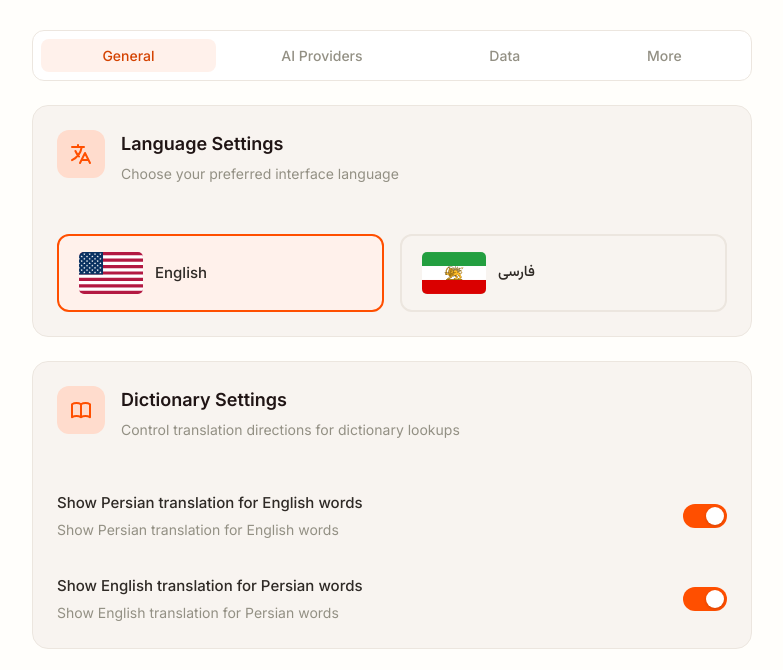
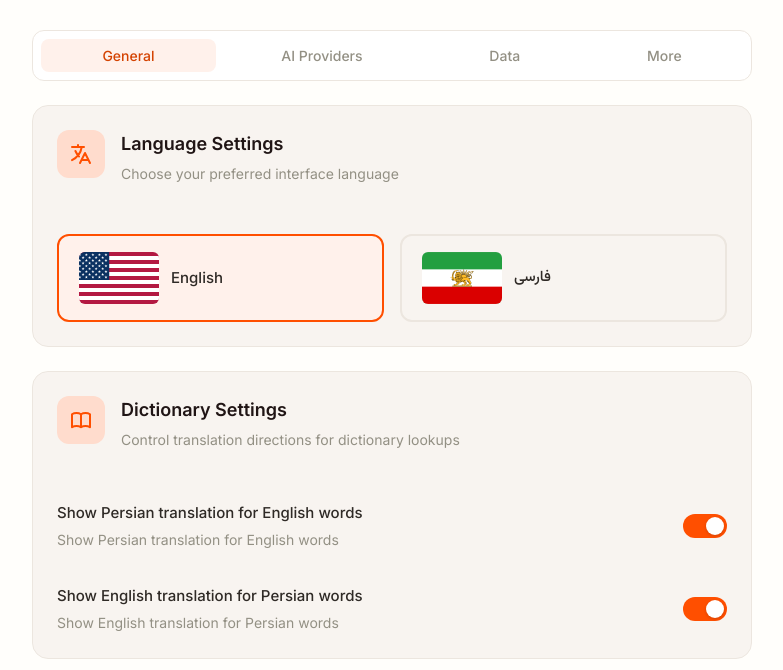
Before and after one commit to amirehsan/parsipad, a website with bundled scripts: page settings/settings.html in a window 1280 px wide. Shown: the part 86-756 px from the top of the page, without its empty margins (248-1031 px from the left). Built offline with nearby package versions, Linux system fonts and the light colour scheme; some packages are replaced by stand-ins of ours; no server answers.

Commit message:
fix(settings): align the odd card icon, enlarge the flags, restore a chip's contrast
The Keyboard Shortcuts card was the only one of twelve that did not match:
its chip and its glyph were both neutral where the other eleven used the
accent. The chip was fixed in the previous commit but the glyph was a
separate class on the svg and was still text-gray-600. All twelve now
resolve to a single chip tint and a single glyph colour.

Language flags go from 64x42 to 80x52. The language choice is the first
thing on the page and the flag is what people aim at rather than the label
beside it. The 3:2 ratio is kept so neither flag is distorted.

Also fixes a regression from moving the polish accent to olive: the
dictionary part-of-speech chip measured 4.40:1, just under AA, because the
olive sits differently against its own tint than the violet did. Lowering
the ground opacity to 10% brings it to 4.90. Found by measuring rather than
by looking, which is the only reason it was caught at all.

```diff
--- a/popup/popup.css
+++ b/popup/popup.css
@@ -965,7 +965,7 @@ body {
      failed AA; raising the ground opacity and darkening the text fixed it,
      and the move from violet to olive kept the same relationship. */
   color: var(--accent-polish);
-  background: rgba(107, 98, 52, 0.18);
+  background: rgba(107, 98, 52, 0.10);   /* 4.90 with the accent as text */
   padding: 2px 8px;
   border-radius: var(--radius-sm);
   text-transform: lowercase;
--- a/settings/settings.css
+++ b/settings/settings.css
@@ -405,11 +405,14 @@ main[data-settings-active='more'] .settings-card:not([data-settings-tab='more'])
 }
 
 .option-flag {
-  /* Doubled from 32x21 -> 64x42 so the language flags read as a hero choice */
-  width: 64px;
-  height: 42px;
+  /* 32x21 -> 64x42 -> 80x52. The language choice is the first thing on the
+     page and the flag is what people actually aim at, so it carries the
+     click target rather than the label beside it. Ratio kept at 3:2 so
+     neither flag is distorted. */
+  width: 80px;
+  height: 52px;
   object-fit: cover;
-  border-radius: 5px;
+  border-radius: var(--radius-sm);
 }
 
 .option-label {
--- a/settings/settings.html
+++ b/settings/settings.html
@@ -558,7 +558,7 @@
     <section class="settings-card" data-settings-tab="more">
       <div class="card-header">
         <div class="card-icon bg-primary-100 dark:bg-primary-900/30">
-          <svg class="w-6 h-6 text-gray-600 dark:text-gray-400" fill="none" stroke="currentColor" viewBox="0 0 24 24">
+          <svg class="w-6 h-6 text-primary-500" fill="none" stroke="currentColor" viewBox="0 0 24 24">
             <path stroke-linecap="round" stroke-linejoin="round" stroke-width="2" d="M12 6V4m0 2a2 2 0 100 4m0-4a2 2 0 110 4m-6 8a2 2 0 100-4m0 4a2 2 0 110-4m0 4v2m0-6V4m6 6v10m6-2a2 2 0 100-4m0 4a2 2 0 110-4m0 4v2m0-6V4"/>
           </svg>
         </div>
```
